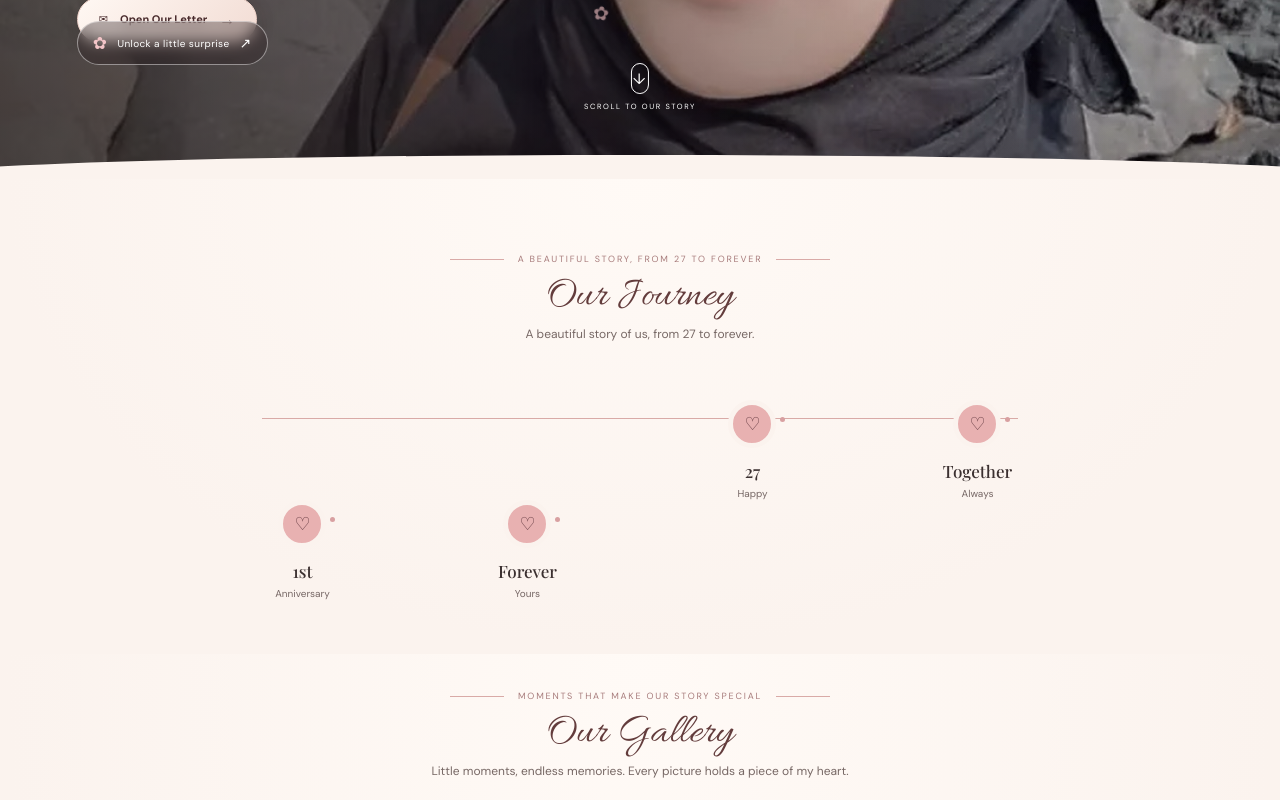
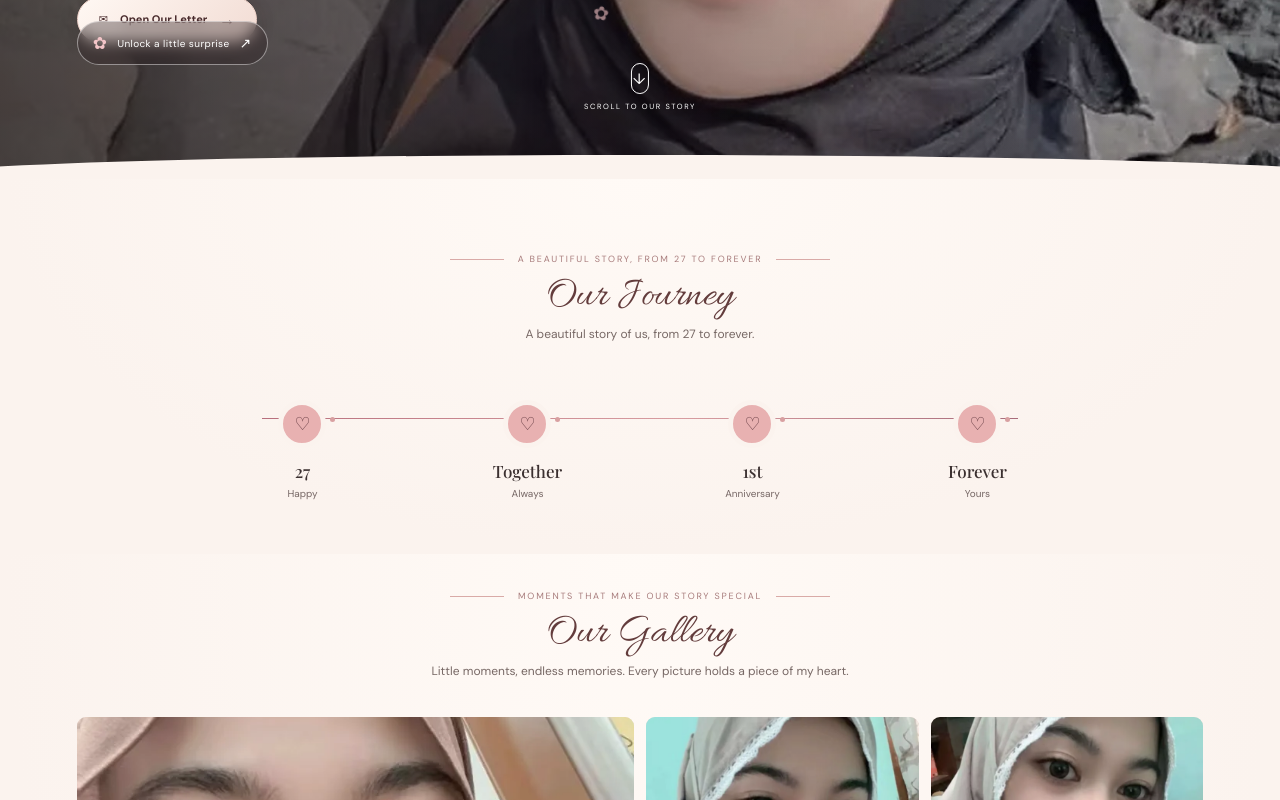
Before and after one commit to WRyouAldi/-novem-ever-yours-, a React (Vite) app: page / in a window 1280 px wide. Shown: the part 613-1413 px from the top of the page. Built offline with nearby package versions, Linux system fonts and the light colour scheme; a web font is replaced by a local one.

Commit message:
Style connected timeline motion and reduced-motion fallback

```diff
--- a/src/site.css
+++ b/src/site.css
@@ -85,3 +85,13 @@
   .letter-dialog-footer{align-items:flex-start;flex-direction:column;gap:8px}
 }
 @media(prefers-reduced-motion:reduce){.letter-dialog-backdrop{backdrop-filter:none}}
+
+/* Our Journey: a connected, scroll-triggered timeline animation. */
+.timeline:before{background:#e4c4bf}
+.timeline-progress{position:absolute;z-index:0;top:18px;left:8%;right:8%;height:1px;background:linear-gradient(90deg,#b86f7d,#d89da1 55%,#a86c7b);transform-origin:left center;pointer-events:none}
+.timeline-runner{position:absolute;z-index:2;top:14px;width:9px;height:9px;border-radius:50%;background:#fff8f2;border:1px solid #b86f7d;box-shadow:0 0 0 3px #d9a4a344,0 0 13px #b86f7d99;transform:translateX(-50%);pointer-events:none}
+.timeline-item{z-index:3}
+.timeline-heart{box-shadow:0 0 0 0 #d99da200;transition:box-shadow .35s ease,background-color .35s ease}
+.timeline-item:hover .timeline-heart{box-shadow:0 0 0 5px #d99da233;background:#efc1bf}
+@media(max-width:760px){.timeline-progress{top:15px}.timeline-runner{top:11px}}
+@media(prefers-reduced-motion:reduce){.timeline-progress{transform:scaleX(1)!important}.timeline-runner{display:none}.timeline-heart{transition:none}}
```
